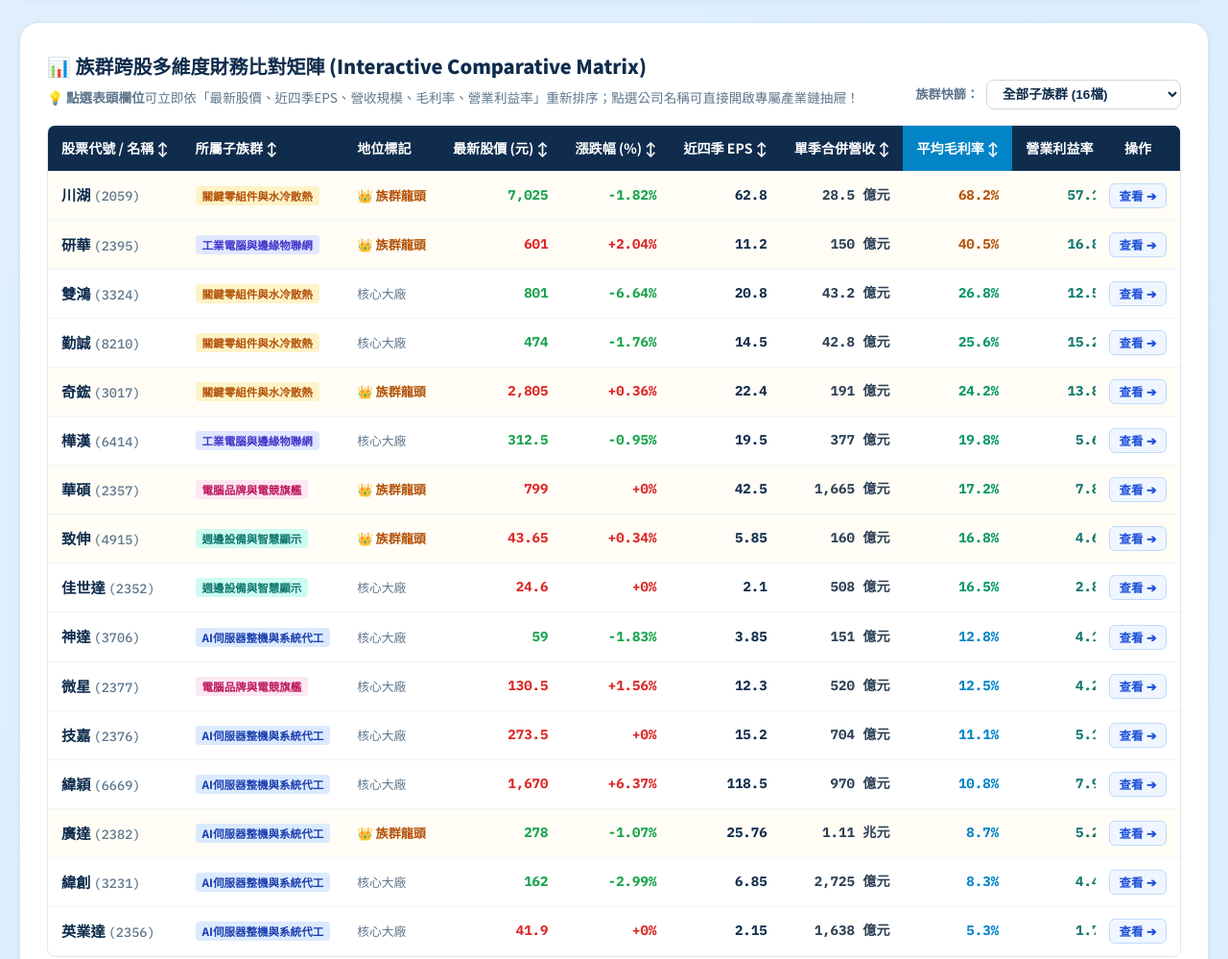
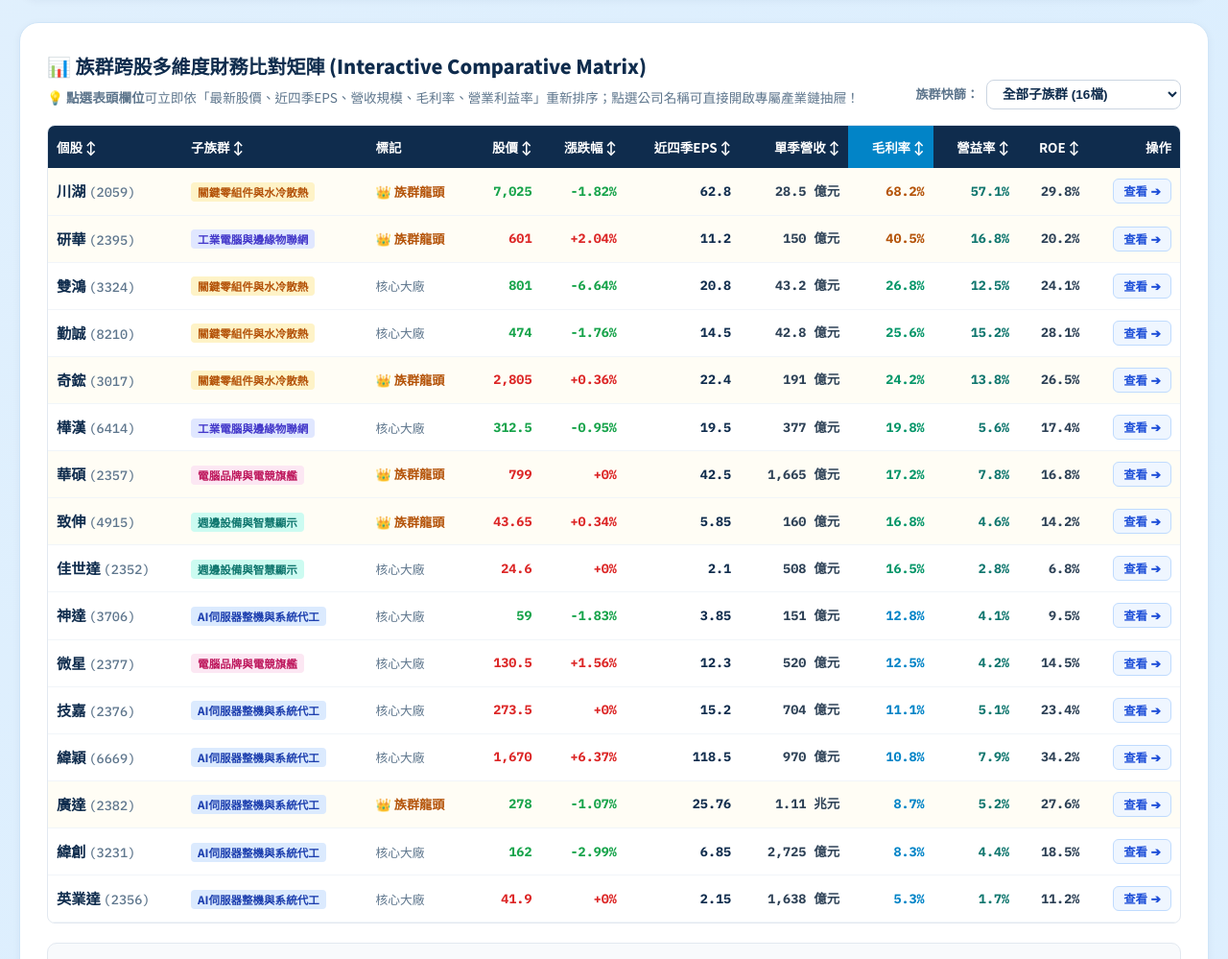
Before and after one commit to itachi923/quanta-ai-supply-chain, a plain HTML site: page index.html in a window 1280 px wide. Shown: the part 3240-4239 px from the top of the page at 96% size. Drawn offline with nearby package versions, Linux system fonts and the light colour scheme.

Commit message:
fix: 改用壓縮表格寬度解決欄位被切，移除會遮擋鄰欄的 sticky 作法
前一個 commit（fb38df0）把「操作」欄設成 position:sticky 固定在右側，
修好了該欄看起來被裁切的問題，卻製造出新的問題：固定欄會蓋住緊鄰的
ROE 欄，導致 ROE 數值永遠看不完整。那是用一個 bug 換另一個 bug。

本次改採不會遮擋任何內容的作法 —— 從源頭減少需要橫向捲動的情況：
- 儲存格內距 12px 14px -> 11px 9px，字級 0.88rem -> 0.84rem
- 表頭精簡（單位在資料格本身就看得到，表頭不必重複）：
  股票代號/名稱->個股、所屬子族群->子族群、地位標記->標記、
  最新股價(元)->股價、漲跌幅(%)->漲跌幅、單季合併營收->單季營收、
  平均毛利率->毛利率、營業利益率->營益率、ROE(%)->ROE
- min-width 980px -> 880px

表格自然寬度從 1328px 降到 988px：1040px 以上的視窗完全不需要橫向
捲動，也就不會出現半截欄位 —— 那正是「字被切掉」的真正來源。

窄螢幕仍需捲動，因此加上文字提示（.table-scroll-hint），只在實際
overflow 時顯示。刻意用文字而非漸層遮罩：任何蓋在內容上的東西都可能
再次被看成「字被切掉」。

已逐欄驗證 1400/1200/1100/1040/900/760/600/480/375 九種寬度：
無任何儲存格文字被截斷、無 sticky 遮擋、捲到底時最後一欄與 ROE 欄
都完整可見、頁面無水平溢出。

Co-Authored-By: Claude Opus 5 <noreply@anthropic.com>

```diff
--- a/index.html
+++ b/index.html
@@ -1180,6 +1180,21 @@
       margin-bottom: 30px;
       box-shadow: var(--shadow-sm);
     }
+    .table-scroll-hint {
+      display: none;
+      align-items: center;
+      gap: 7px;
+      margin-top: 12px;
+      padding: 7px 12px;
+      background: #eff6ff;
+      border: 1px dashed #bfdbfe;
+      border-radius: var(--radius-sm);
+      font-size: 0.8rem;
+      font-weight: 700;
+      color: #1e40af;
+    }
+    .table-scroll-hint.show { display: flex; }
+
     .comp-table-container {
       overflow-x: auto;
       margin-top: 16px;
@@ -1189,13 +1204,15 @@
     .comp-table {
       width: 100%;
       border-collapse: collapse;
-      font-size: 0.88rem;
-      min-width: 980px;
+      font-size: 0.84rem;
+      /* 壓到 11 欄的實際最小需求。數字愈小，需要橫向捲動的螢幕就愈少；
+         一旦要捲動，容器邊緣必然出現半截欄位，那就是「字被切掉」的來源。 */
+      min-width: 880px;
     }
     .comp-table th {
       background: #0f2c4d;
       color: #ffffff;
-      padding: 12px 14px;
+      padding: 11px 9px;
       font-weight: 700;
       text-align: right;
       cursor: pointer;
@@ -1213,7 +1230,7 @@
       background: #0284c7;
     }
     .comp-table td {
-      padding: 12px 14px;
+      padding: 11px 9px;
       border-bottom: 1px solid #f1f5f9;
       text-align: right;
       font-family: var(--font-mono);
@@ -1235,30 +1252,6 @@
       background: #fef3c7;
     }
 
-    /* 「操作」欄固定在右側。
-       這張表有 11 欄、最小寬度 980px，在一般螢幕上一定要橫向捲到底
-       才看得到最後一欄；捲到邊緣時它又緊貼容器圓角，看起來像被裁切。
-       固定之後它永遠完整可見，也不必捲到底才能按「查看」。
-       注意：sticky 元素一定要有不透明背景，否則底下的儲存格會透出來，
-       所以 hover 與龍頭列的背景色都要各自補一份。 */
-    .comp-table th:last-child,
-    .comp-table td:last-child {
-      position: sticky;
-      right: 0;
-      z-index: 2;
-      text-align: center;
-      background: #ffffff;
-      box-shadow: -7px 0 11px -7px rgba(15, 44, 77, 0.22);
-    }
-    .comp-table th:last-child {
-      background: #0f2c4d;
-      z-index: 3;
-      cursor: default;
-    }
-    .comp-table th:last-child:hover { background: #0f2c4d; }
-    .comp-table tr:hover td:last-child { background: #f8fafc; }
-    .comp-table tr.leader-row td:last-child { background: #fffdf5; }
-    .comp-table tr.leader-row:hover td:last-child { background: #fef3c7; }
     .comp-tag {
       font-size: 0.72rem;
       font-weight: 800;
@@ -1606,20 +1599,25 @@
         </div>
       </div>
 
+      <div class="table-scroll-hint" id="tableScrollHint">
+        <span>↔</span>
+        <span>欄位較多，此表可<strong>左右滑動</strong>查看「單季營收、毛利率、營益率、ROE」等欄位。</span>
+      </div>
+
       <div class="comp-table-container">
         <table class="comp-table" id="comparisonTable">
           <thead>
             <tr>
-              <th onclick="sortTable('id')">股票代號 / 名稱 ↕</th>
-              <th onclick="sortTable('subGroup')">所屬子族群 ↕</th>
-              <th>地位標記</th>
-              <th onclick="sortTable('price')">最新股價 (元) ↕</th>
-              <th onclick="sortTable('pct')">漲跌幅 (%) ↕</th>
-              <th onclick="sortTable('trailingEPS')">近四季 EPS ↕</th>
-              <th onclick="sortTable('q3Revenue')">單季合併營收 ↕</th>
-              <th onclick="sortTable('grossMargin')" class="active-sort" id="th-grossMargin">平均毛利率 ↕</th>
-              <th onclick="sortTable('operatingMargin')" id="th-operatingMargin">營業利益率 ↕</th>
-              <th onclick="sortTable('roe')" id="th-roe">ROE (%) ↕</th>
+              <th onclick="sortTable('id')">個股 ↕</th>
+              <th onclick="sortTable('subGroup')">子族群 ↕</th>
+              <th>標記</th>
+              <th onclick="sortTable('price')">股價 ↕</th>
+              <th onclick="sortTable('pct')">漲跌幅 ↕</th>
+              <th onclick="sortTable('trailingEPS')">近四季EPS ↕</th>
+              <th onclick="sortTable('q3Revenue')">單季營收 ↕</th>
+              <th onclick="sortTable('grossMargin')" class="active-sort" id="th-grossMargin">毛利率 ↕</th>
+              <th onclick="sortTable('operatingMargin')" id="th-operatingMargin">營益率 ↕</th>
+              <th onclick="sortTable('roe')" id="th-roe">ROE ↕</th>
               <th>操作</th>
             </tr>
           </thead>
@@ -2093,7 +2091,20 @@
         `;
         tbody.appendChild(tr);
       });
-    }
+
+      updateTableScrollHint();
+    }
+
+    // 只有在表格真的放不下、需要橫向捲動時才顯示提示。
+    // 用文字提示而不是漸層遮罩：任何蓋在內容上的東西，
+    // 都可能再次被看成「字被切掉」。
+    function updateTableScrollHint() {
+      const box = document.querySelector('.comp-table-container');
+      const hint = document.getElementById('tableScrollHint');
+      if (!box || !hint) return;
+      hint.classList.toggle('show', box.scrollWidth > box.clientWidth + 1);
+    }
+    window.addEventListener('resize', updateTableScrollHint);
 
     function sortTable(field) {
       if (currentTableSort.field === field) {
```
